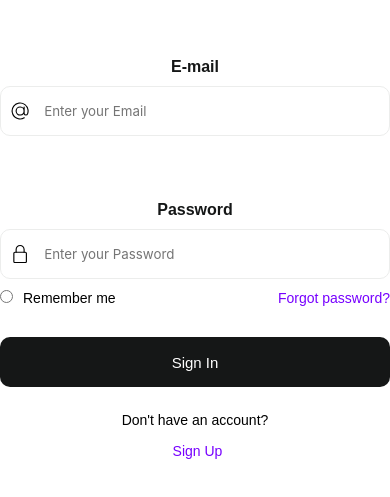
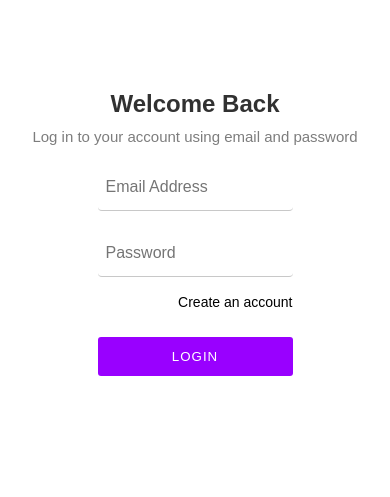
Before and after one commit to GabrielCollares/WebBankFrontEnd, a React (Vite) app: page /login in a window 390 px wide. Shown: the part 237-734 px from the top of the page. Built offline with nearby package versions, Linux system fonts and the light colour scheme.

Commit message:
Login Design and responsive COMPLET

```diff
--- a/src/pages/login.css
+++ b/src/pages/login.css
@@ -1,164 +1,260 @@
-.section4 {
-    width: 100%;
-}
-
-
-.LoginFORM {
-
-    display: flex;
-    align-items: center;
-    justify-content: center;
-    width: 100%;
-
-}
-
-.form {
-    display: flex;
-    flex-direction: column;
-    gap: 10px;
-    background-color: #ffffff;
-    padding-top: 15rem;
-    width: 450px;
-    border-radius: 20px;
-    font-family: -apple-system, BlinkMacSystemFont, 'Segoe UI', Roboto, Oxygen, Ubuntu, Cantarell, 'Open Sans', 'Helvetica Neue', sans-serif;
-    margin-bottom: 1rem;
-  }
-
-  ::placeholder {
-    font-family: -apple-system, BlinkMacSystemFont, 'Segoe UI', Roboto, Oxygen, Ubuntu, Cantarell, 'Open Sans', 'Helvetica Neue', sans-serif;
+* {
+  box-sizing: border-box;
 }
 
 
 
-  .form button {
-    align-self: flex-end;
+body {
+  font-family: 'Rubik', sans-serif;
 }
 
-  .form input[type="radio"] {
-    gap: 30px;
+.container {
+
+  display: flex;
+  height: 58.7rem;
+  justify-content: center;
 }
-  .flex-column {
+
+.formlogin {
   display: flex;
+  width: 100%;
+  align-items: center;
+  flex-direction: column;
   justify-content: center;
-    padding-top: 25px;
 }
 
 
-  .flex-column > label {
-    padding-top: 30px;
-    color: #151717;
-    font-weight: 600;
-  }
 
-  .inputForm {
-    border: 1.5px solid #ecedec;
-    border-radius: 10px;
-    height: 50px;
+.header {
+  flex-direction: column;
+  flex-wrap: wrap;
   display: flex;
+  width: 100%;
+  justify-content: center;
   align-items: center;
-    padding-left: 10px;
-    transition: 0.2s ease-in-out;
-  }
-
-  .input2 {
-    margin-left: 15px;
-    border-radius: 10px;
-    border: none;
-    width: 100%;
-
-  }
-
-  .input2:focus {
-    outline: none;
-  }
-
-  .inputForm:focus-within {
-    border: 1.5px solid #9900ff;
-  }
-
-  .flex-row {
-    display: flex;
-    flex-direction: row;
-    align-items: center;
-    gap: 10px;
-    justify-content: space-between;
-  }
-
-  .flex-row > div > label {
-    font-size: 14px;
-    color: black;
-    font-weight: 400;
-  }
-
-  .span {
-    display: flex;
-    justify-content: center;
-    font-size: 14px;
-    margin-left: 5px;
-    color: #7700ff;
-    font-weight: 500;
-    cursor: pointer;
-  }
-
-  .span:hover {
-    transition: 0.5s;
-    display: flex;
-    justify-content: center;
-    font-size: 14px;
-    margin-left: 5px;
-    color: #cc00ff;
-    font-weight: 500;
-    cursor: pointer;
 }
 
 
-  .remember {
-    gap: 10px;
+.left {
+  overflow: hidden;
+  display: flex;
+  flex-wrap: wrap;
+  width: 60%;
+  flex-direction: column;
+  justify-content: center;
+  animation-name: left;
+  animation-duration: 1s;
+  animation-fill-mode: both;
+  animation-delay: 1s;
 }
 
-  .remember1 {
-padding-left: 10px;
+.form input[type="email"],
+.form input[type="password"] {
+
+  outline: 0;
+  font-size: 16px;
+  color: rgb(80, 80, 80);
+  transition: 0.5s ease-in-out;
+  border: 0;
+  border-bottom: 1px solid rgb(200, 200, 200);
+  padding: 8px;
+  margin-bottom: 15px;
+  width: 30rem;
+  display: flex;
+  justify-content: center;
+  flex-direction: column;
 }
-
-  .button-submit {
-    margin: 20px 0 10px 0;
-    background-color: #151717;
-    border: none;
-    color: white;
-    font-size: 15px;
-    font-weight: 500;
-    border-radius: 10px;
-    height: 50px;
-    width: 100%;
-    cursor: pointer;
-  }
-
-  .button-submit:hover {
-    transition: 0.5s;
-    margin: 20px 0 10px 0;
-    background-color: #7700ff;
-    border: none;
-    color: white;
-    font-size: 15px;
-    font-weight: 500;
-    border-radius: 10px;
-    height: 50px;
-    width: 100%;
-    cursor: pointer;
-  }
-
-  .p {
-    text-align: center;
-    color: black;
-    font-size: 14px;
-    margin: 5px 0;
+.form input[type="email"]:focus,
+.form input[type="password"]:focus {
+    border-bottom: 1px solid rgb(119, 0, 255);
 }
 
 
-  .cardLogin {
-    background-color: blue;
+
+.right {
+  flex: 1;
+  background-color: black;
+  transition: 1s;
+  background-image: url("https://cdn.dribbble.com/users/13428049/screenshots/19922663/media/89bc4843ed9bb08453b8e82b05960684.png?resize=800x600&vertical=center ");
+  background-size: cover;
+  background-repeat: no-repeat;
+  background-position: center;
+}
+
+.header > h2 {
+  margin: 0;
+  color: #313131;
+}
+
+.header > h4 {
+  margin-top: 10px;
+  font-weight: normal;
+  font-size: 15px;
+  color: rgba(8, 8, 8, 0.527);
+}
+
+
+
+
+
+.form > p {
+
+  text-align: right;
+}
+
+.form > p > a {
+
+  color: #000;
+  font-size: 14px;
+}
+
+.form > p > a:hover {
+  color: #7700ff;
+  font-size: 14px;
+}
+
+.form-field {
+  height: 46px;
+  padding: 0 16px;
+  border: 2px solid #ddd;
+  border-radius: 4px;
+  font-family: 'Rubik', sans-serif;
+  outline: 0;
+  transition: .2s;
+  margin-top: 20px;
+}
+
+
+
+
+
+
+.formdologin1 > button {
+  width: 100%;
+  padding: 12px 10px;
+  border: 0;
+  background-color: #9900ff;
+  border-radius: 3px;
+  margin-top: 10px;
+  color: #fff;
+  letter-spacing: 1px;
+  font-family: 'Rubik', sans-serif;
+}
+
+.formdologin1 > button:hover {
+  transition: 0.5s;
+
+  padding: 12px 10px;
+  border: 0;
+  background-color: #ea00ff;
+  border-radius: 3px;
+  margin-top: 10px;
+  color: #fff;
+  letter-spacing: 1px;
+  font-family: 'Rubik', sans-serif;
+}
+
+.animation {
+  animation-name: move;
+  animation-duration: .4s;
+  animation-fill-mode: both;
+  animation-delay: 2s;
+}
+
+.a1 {
+  animation-delay: 1.5s;
+}
+
+.a2 {
+  animation-delay: 1.6s;
+}
+
+.a3 {
+  animation-delay: 1.7s;
+}
+
+.a4 {
+  animation-delay: 1.8s;
+}
+
+.a5 {
+  margin-top: 1rem;
+  margin-bottom:1rem ;
+  animation-delay: 1.9s;
+}
+
+.a6 {
+  animation-delay: 2s;
+}
+
+@keyframes move {
+  0% {
+    opacity: 0;
+    visibility: hidden;
+    transform: translateY(-40px);
+  }
+
+  100% {
+    opacity: 1;
+    visibility: visible;
+    transform: translateY(0);
+  }
+}
+
+@keyframes left {
+  0% {
+    opacity: 0;
+    width: 0;
+  }
+}
+
+
+@media (max-width:1600px) {
+  .left {
+    overflow: hidden;
     display: flex;
+    width: 100%;
+    flex-wrap: wrap;
+    flex-direction: column;
+    justify-content: center;
+    animation-name: left;
+    animation-duration: 1s;
+    animation-fill-mode: both;
+    animation-delay: 1s;
+  }
+
+  .formlogin {
+    display: flex;
+
     align-items: center;
+    flex-direction: column;
     justify-content: center;
-    width: 0%;
   }
+
+  .form {
+    width: 50%;
+  }
+
+  .right {
+    display: none;
+  }
+
+
+
+  .form input[type="email"],
+.form input[type="password"] {
+
+  outline: 0;
+  font-size: 16px;
+  color: rgb(80, 80, 80);
+  transition: 0.5s ease-in-out;
+  border: 0;
+  border-bottom: 1px solid rgb(200, 200, 200);
+  padding: 8px;
+  margin-bottom: 15px;
+  width: 100%;
+  display: flex;
+  justify-content: center;
+  flex-direction: column;
+}
+}
--- a/src/pages/login.tsx
+++ b/src/pages/login.tsx
@@ -7,46 +7,30 @@ function LoginPage() {
     return (
 
         <>
-        <section className="section4">
-        <div className="LoginFORM">
-        <form className="form">
-    <div className="flex-column">
-      <label>E-mail </label></div>
-      <div className="inputForm">
-        <svg xmlns="http://www.w3.org/2000/svg" width="20" viewBox="0 0 32 32" height="20"><g data-name="Layer 3" id="Layer_3"><path d="m30.853 13.87a15 15 0 0 0 -29.729 4.082 15.1 15.1 0 0 0 12.876 12.918 15.6 15.6 0 0 0 2.016.13 14.85 14.85 0 0 0 7.715-2.145 1 1 0 1 0 -1.031-1.711 13.007 13.007 0 1 1 5.458-6.529 2.149 2.149 0 0 1 -4.158-.759v-10.856a1 1 0 0 0 -2 0v1.726a8 8 0 1 0 .2 10.325 4.135 4.135 0 0 0 7.83.274 15.2 15.2 0 0 0 .823-7.455zm-14.853 8.13a6 6 0 1 1 6-6 6.006 6.006 0 0 1 -6 6z"></path></g></svg>
-        <input placeholder="Enter your Email" className="input2" type="text"/>
-      </div>
 
-    <div className="flex-column">
-      <label>Password </label></div>
-      <div className="inputForm">
-        <svg xmlns="http://www.w3.org/2000/svg" width="20" viewBox="-64 0 512 512" height="20"><path d="m336 512h-288c-26.453125 0-48-21.523438-48-48v-224c0-26.476562 21.546875-48 48-48h288c26.453125 0 48 21.523438 48 48v224c0 26.476562-21.546875 48-48 48zm-288-288c-8.8125 0-16 7.167969-16 16v224c0 8.832031 7.1875 16 16 16h288c8.8125 0 16-7.167969 16-16v-224c0-8.832031-7.1875-16-16-16zm0 0"></path><path d="m304 224c-8.832031 0-16-7.167969-16-16v-80c0-52.929688-43.070312-96-96-96s-96 43.070312-96 96v80c0 8.832031-7.167969 16-16 16s-16-7.167969-16-16v-80c0-70.59375 57.40625-128 128-128s128 57.40625 128 128v80c0 8.832031-7.167969 16-16 16zm0 0"></path></svg>
-        <input placeholder="Enter your Password" className="input2" type="password"/>
-      </div>
+       <div className="container">
+  <div className="left">
 
-    <div className="flex-row">
-      <div className="remember">
-      <input type="radio"/>
-      <label className="remember1">Remember me </label>
-      </div>
-      <span className="span">Forgot password?</span>
+<div className='formlogin'>
+    <div className="header">
+      <h2 className="animation a1">Welcome Back</h2>
+      <h4 className="animation a2">Log in to your account using email and password</h4>
     </div>
-    <button className="button-submit">Sign In</button>
-    <p className="p">Don't have an account?</p>
-    <span className="span">Sign Up</span>
-</form>
+    <div className="form">
+      <input type="email" className="form-field animation a3" placeholder="Email Address"/>
+      <input type="password" className="form-field animation a4" placeholder="Password"/>
+      <p className="animation a5"><a href="/register">Create an account</a></p>
+      <form className="formdologin1" action='/'>
+      <button type='submit' className="animation a6">LOGIN</button>
+      </form>
+
+    </div>
 
 
-
-
-<div className="cardLogin">
-    <img src=''></img>
+    </div>
+  </div>
+  <div className="right"></div>
 </div>
-
-
-
-</div>
-</section>
     </>
     )
 }
```
Lines whose indentation alone changed are shown as unchanged.
